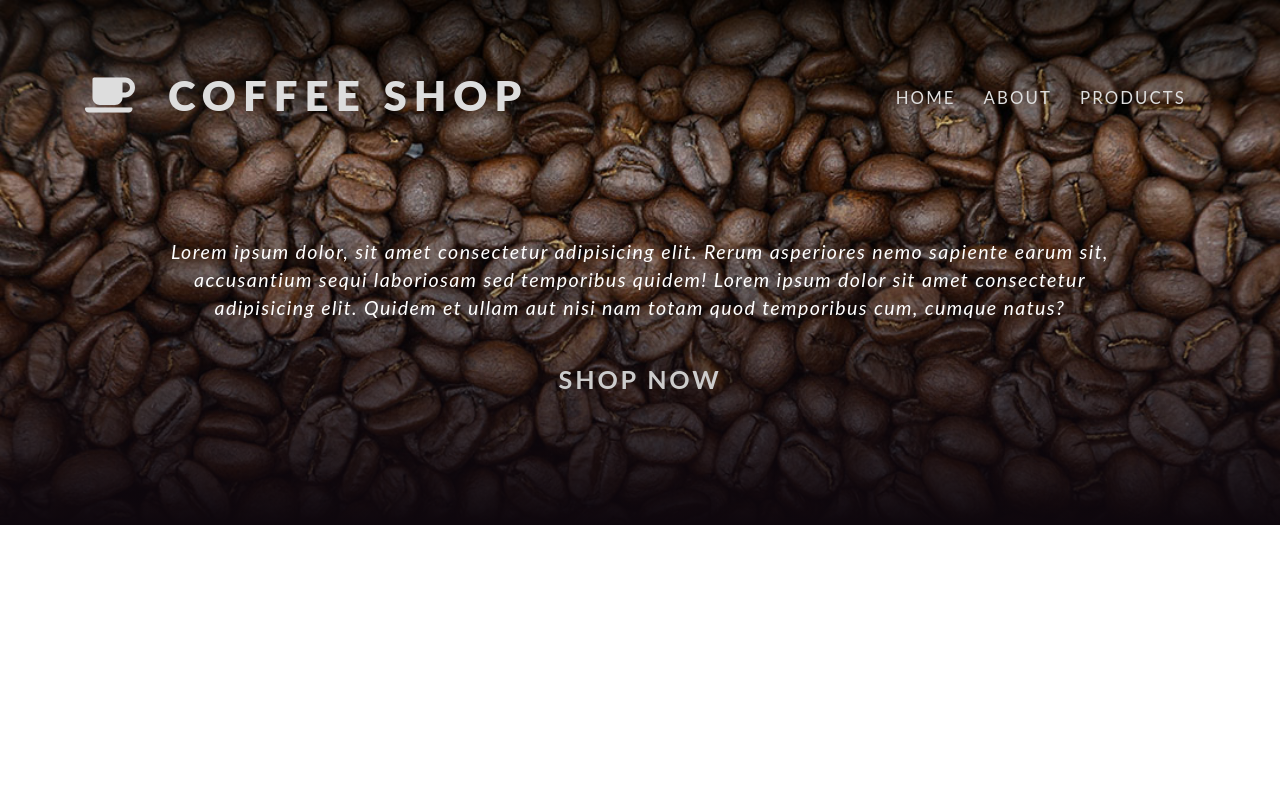
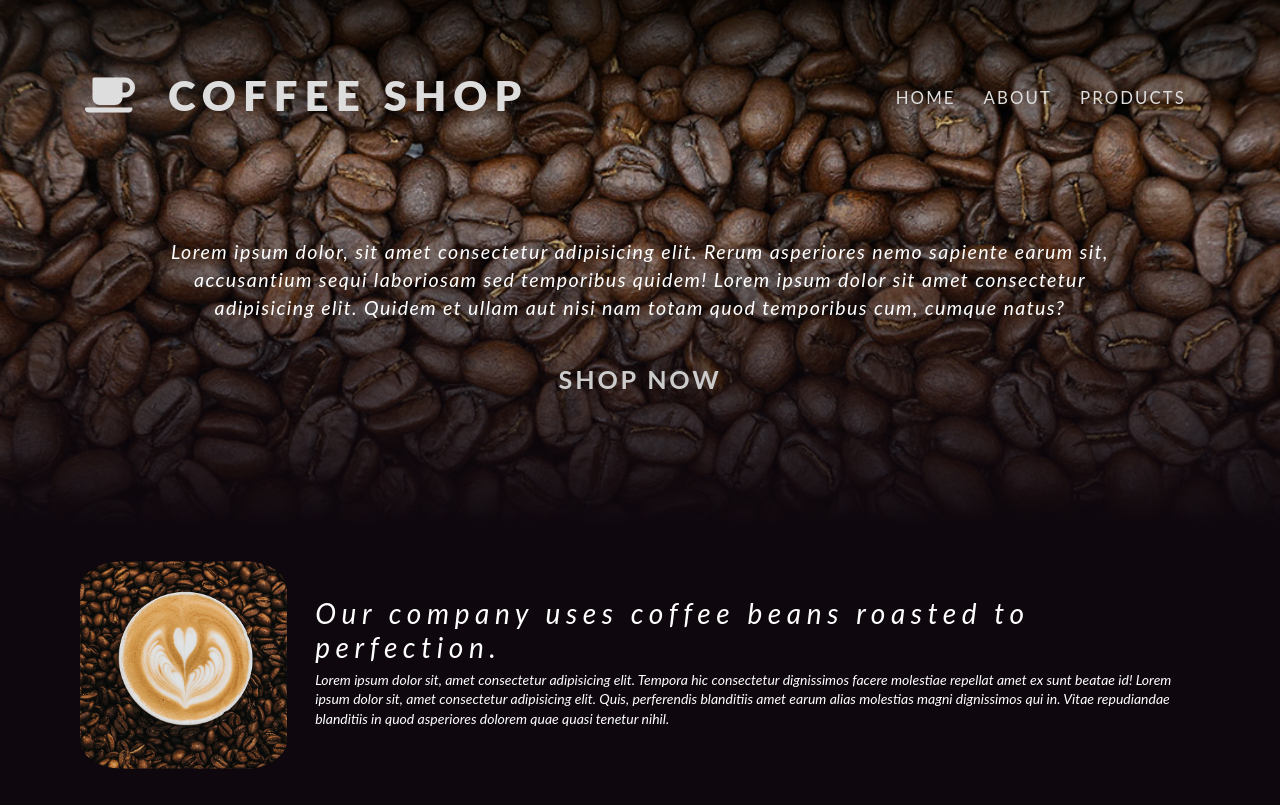
Before and after one commit to alperdegre/sample-react-app, a React (Create React App) app: page / in a window 1280 px wide. Built offline with nearby package versions, Linux system fonts and the light colour scheme.

Commit message:
Add ProductMessage component

```diff
--- a/src/components/MainPage/HeaderImage.module.css
+++ b/src/components/MainPage/HeaderImage.module.css
@@ -2,7 +2,6 @@
   width: 100%;
   height: 37.5rem;
   background-size: cover;
-  position: absolute;
   top: 0;
   left: 0;
   z-index: 0;
--- a/src/components/MainPage/MainPage.js
+++ b/src/components/MainPage/MainPage.js
@@ -1,10 +1,12 @@
 import React from 'react';
 import HeaderImage from './HeaderImage';
+import ProductMessage from './ProductMessage';
 
 function MainPage() {
   return (
     <div>
       <HeaderImage />
+      <ProductMessage />
     </div>
   );
 }
--- /dev/null
+++ b/src/components/MainPage/ProductMessage.js
@@ -0,0 +1,26 @@
+import React from 'react';
+import coffeeImage from '../../assets/images/photo01.png';
+import classes from './ProductMessage.module.css';
+
+function ProductMessage() {
+  return (
+    <div className={classes['product-div']}>
+      <div className="container-flex">
+        <img src={coffeeImage} alt="espresso with a flower shaped decoration" />
+        <div>
+          <h2>Our company uses coffee beans roasted to perfection.</h2>
+          <p>
+            Lorem ipsum dolor sit, amet consectetur adipisicing elit. Tempora
+            hic consectetur dignissimos facere molestiae repellat amet ex sunt
+            beatae id! Lorem ipsum dolor sit, amet consectetur adipisicing elit.
+            Quis, perferendis blanditiis amet earum alias molestias magni
+            dignissimos qui in. Vitae repudiandae blanditiis in quod asperiores
+            dolorem quae quasi tenetur nihil.
+          </p>
+        </div>
+      </div>
+    </div>
+  );
+}
+
+export default ProductMessage;
--- /dev/null
+++ b/src/components/MainPage/ProductMessage.module.css
@@ -0,0 +1,54 @@
+.product-div {
+  background-color: #0e070d;
+  height: 20rem;
+  color: white;
+  display: flex;
+  font-style: italic;
+  justify-content: center;
+  align-items: center;
+}
+
+.product-div img {
+  height: 18rem;
+  width: auto;
+  border-radius: 20%;
+  padding: 1.6rem 0;
+  margin-right: 2rem;
+  animation: 0.8s ease-in-out 0s 1 slideInFromLeft;
+  src: '../../photo01.png';
+}
+
+@keyframes slideInFromLeft {
+  0% {
+    opacity: 0;
+    transform: translateX(-30%);
+  }
+  100% {
+    opacity: 100;
+    transform: translateX(0);
+  }
+}
+
+@keyframes textAppear {
+  0% {
+    opacity: 0;
+  }
+  100% {
+    opacity: 100;
+  }
+}
+
+.product-div h2 {
+  font-size: 2rem;
+  font-weight: 400;
+  letter-spacing: 0.4rem;
+  padding-bottom: 0.4rem;
+  animation: 0.8s ease-in-out 0s 1 textAppear;
+}
+
+.product-div p {
+  font-size: 1rem;
+  padding-bottom: 0.4rem;
+  line-height: 1.4rem;
+  animation: 0.8s ease-in-out 0s 1 textAppear;
+}
```
Also changed, not shown: src/assets/images/photo01.png (added).
